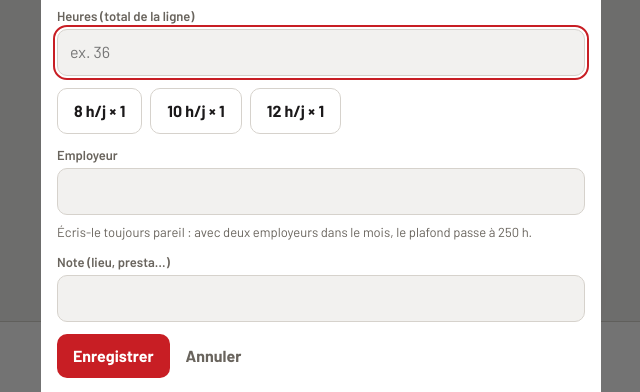
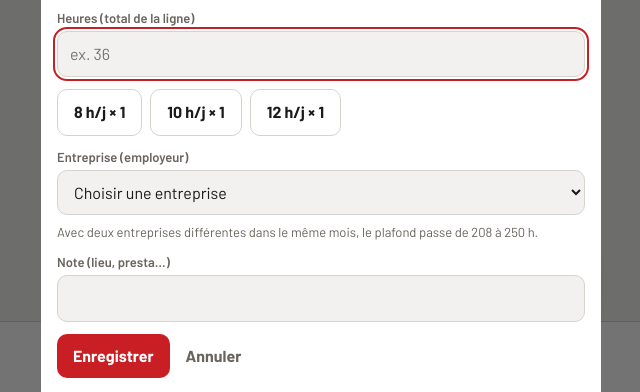
Before and after one commit to Tynir/compteur-507, a plain HTML site: page index.html in a window 1280 px wide. Both pictures are taken after a click on the button "Ajouter une ligne". Shown: the part 406-798 px from the top of the page, without its empty margins (319-959 px from the left). Drawn offline with Linux system fonts and the light colour scheme.

Commit message:
Add files via upload

```diff
--- a/index.html
+++ b/index.html
@@ -135,7 +135,7 @@ nav.tabs button[aria-selected="true"] svg { color: var(--accent); }
 .help { color: var(--mute); font-size: 13px; margin: -4px 0 0; }
 .field { display: grid; gap: 4px; min-width: 0; }
 .field > span { font-size: 13px; color: var(--mute); font-weight: 600; }
-.field input, .field textarea { width: 100%; background: var(--bg); border: 1px solid var(--line); border-radius: 10px; padding: 11px 12px; font-size: 16px; min-width: 0; }
+.field input, .field textarea, .field select { width: 100%; background: var(--bg); border: 1px solid var(--line); border-radius: 10px; padding: 11px 12px; font-size: 16px; min-width: 0; }
 .field textarea { min-height: 90px; font-family: var(--mono); font-size: 12px; }
 .two { display: grid; grid-template-columns: 1fr 1fr; gap: 8px; }
 .calc { font-family: var(--mono); font-size: 14px; }
@@ -562,9 +562,18 @@ if (typeof module !== "undefined") module.exports = C507;
       } else {
         html += '<p class="calc">' + (e.kind === "SUSPENSION" ? n + " jour" + (n > 1 ? "s" : "") + " × 5 h = " + C.h(n * 5) : n + " jour" + (n > 1 ? "s" : "") + " ajouté" + (n > 1 ? "s" : "") + " à la période de 12 mois") + '</p>';
       }
-      html += '<label class="field" for="f-emp"><span>' + (e.kind === "TRAVAIL" ? "Employeur" : e.kind === "CACHET" ? "Organisateur" : "Organisme (facultatif)") + '</span><input id="f-emp" list="emps" autocomplete="off" value="' + esc(e.employer) + '"></label>' +
-        '<datalist id="emps">' + emps.map(function (x) { return '<option value="' + esc(x) + '">'; }).join("") + '</datalist>' +
-        (e.kind === "TRAVAIL" ? '<p class="help">Écris-le toujours pareil : avec deux employeurs dans le mois, le plafond passe à 250 h.</p>' : "") +
+      var empLabel = e.kind === "TRAVAIL" ? "Entreprise (employeur)" : "Organisme (facultatif)";
+      var known = emps.indexOf(e.employer) >= 0;
+      var typing = !emps.length || e._newEmp || (e.employer && !known);
+      if (emps.length) {
+        html += '<label class="field" for="f-emp-sel"><span>' + empLabel + '</span><select id="f-emp-sel">' +
+          '<option value=""' + (!typing && !e.employer ? " selected" : "") + '>' + (e.kind === "TRAVAIL" ? "Choisir une entreprise" : "Aucun") + '</option>' +
+          emps.map(function (x) { return '<option value="' + esc(x) + '"' + (!typing && x === e.employer ? " selected" : "") + '>' + esc(x) + '</option>'; }).join("") +
+          '<option value="__new__"' + (typing ? " selected" : "") + '>+ Nouvelle entreprise</option></select></label>';
+      }
+      if (typing) html += '<label class="field" for="f-emp"><span>' + (emps.length ? "Nom de la nouvelle entreprise" : empLabel) + '</span><input id="f-emp" autocomplete="off" placeholder="ex. Théâtre municipal" value="' + esc(e.employer) + '"></label>';
+      html += "" +
+        (e.kind === "TRAVAIL" ? '<p class="help">Avec deux entreprises différentes dans le même mois, le plafond passe de 208 à 250 h.</p>' : "") +
         '<label class="field" for="f-note"><span>Note (lieu, presta…)</span><input id="f-note" autocomplete="off" value="' + esc(e.note) + '"></label>' +
         '<p class="red" id="f-err" hidden></p>' +
         '<div class="btns"><button type="submit" class="btn">Enregistrer</button><button type="button" class="btn quiet" data-act="close">Annuler</button>' +
@@ -580,7 +589,8 @@ if (typeof module !== "undefined") module.exports = C507;
       if (entry.end < entry.start) entry.end = entry.start;
       if (g("f-hours") != null) entry.hours = parseFloat(String(g("f-hours")).replace(",", ".")) || 0;
       if (g("f-cachets") != null) entry.cachets = parseFloat(String(g("f-cachets")).replace(",", ".")) || 0;
-      entry.employer = (g("f-emp") || "").trim();
+      var sel = g("f-emp-sel");
+      entry.employer = (sel != null && sel !== "__new__" ? sel : (g("f-emp") || "")).trim();
       entry.note = (g("f-note") || "").trim();
     }
     function close() { root.innerHTML = ""; document.removeEventListener("keydown", onKey); }
@@ -590,6 +600,13 @@ if (typeof module !== "undefined") module.exports = C507;
       sheet.addEventListener("click", function (ev) { if (ev.target === sheet) close(); });
       form.querySelectorAll('input[name="kind"]').forEach(function (r) { r.addEventListener("change", function () { read(); entry.kind = r.value; draw(); }); });
       ["f-start", "f-end"].forEach(function (id) { document.getElementById(id).addEventListener("change", function () { read(); draw(); }); });
+      var empSel = document.getElementById("f-emp-sel");
+      if (empSel) empSel.addEventListener("change", function () {
+        var isNew = empSel.value === "__new__";
+        read(); entry._newEmp = isNew; if (isNew) entry.employer = "";
+        draw();
+        if (isNew) { var ni = document.getElementById("f-emp"); if (ni) ni.focus(); }
+      });
       var cach = document.getElementById("f-cachets");
       if (cach) cach.addEventListener("input", function () { var v = parseFloat(cach.value.replace(",", ".")) || 0; document.getElementById("f-calc").textContent = C.num(v) + " × 12 h = " + C.h(v * 12); });
       form.querySelectorAll("[data-perday]").forEach(function (b) {
```
